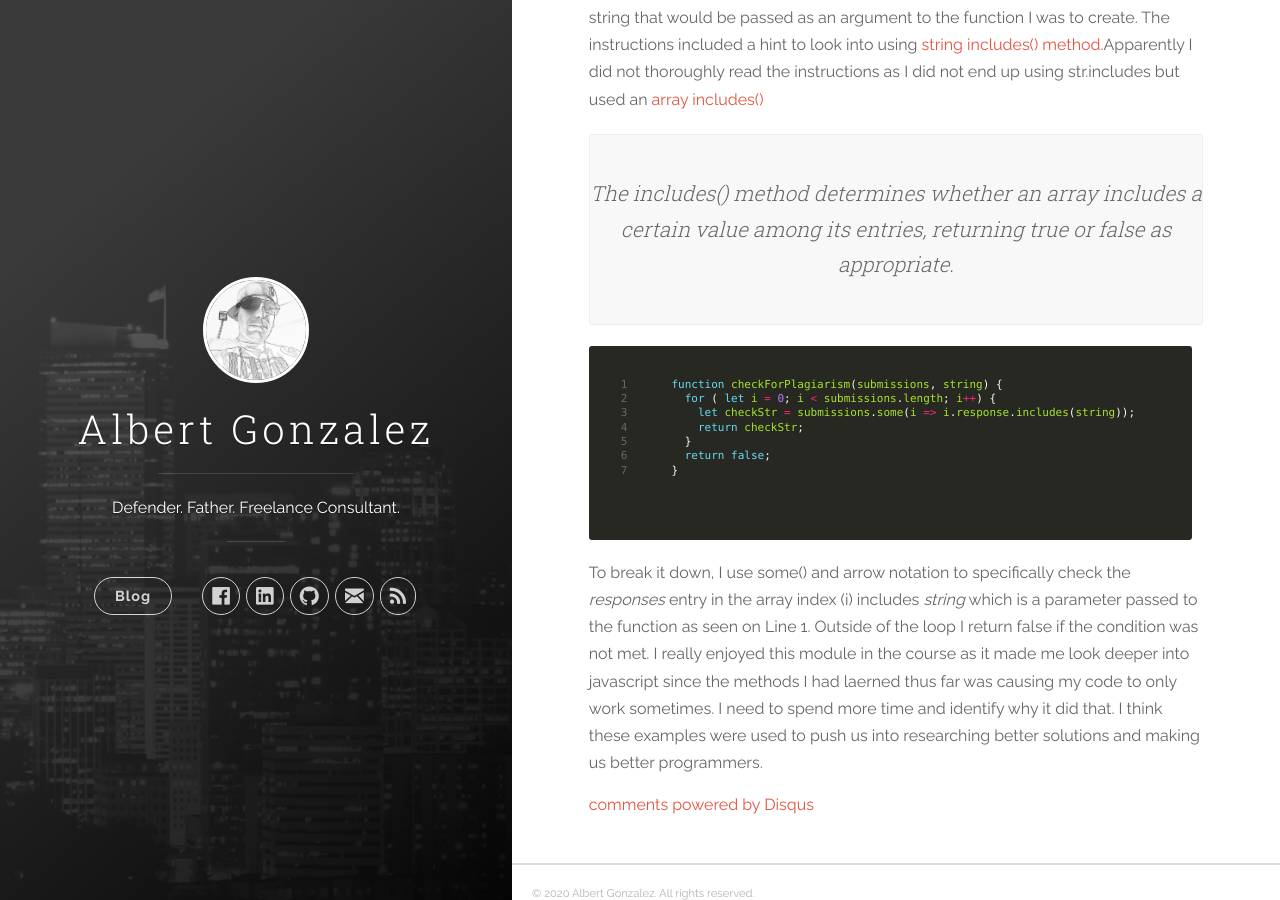
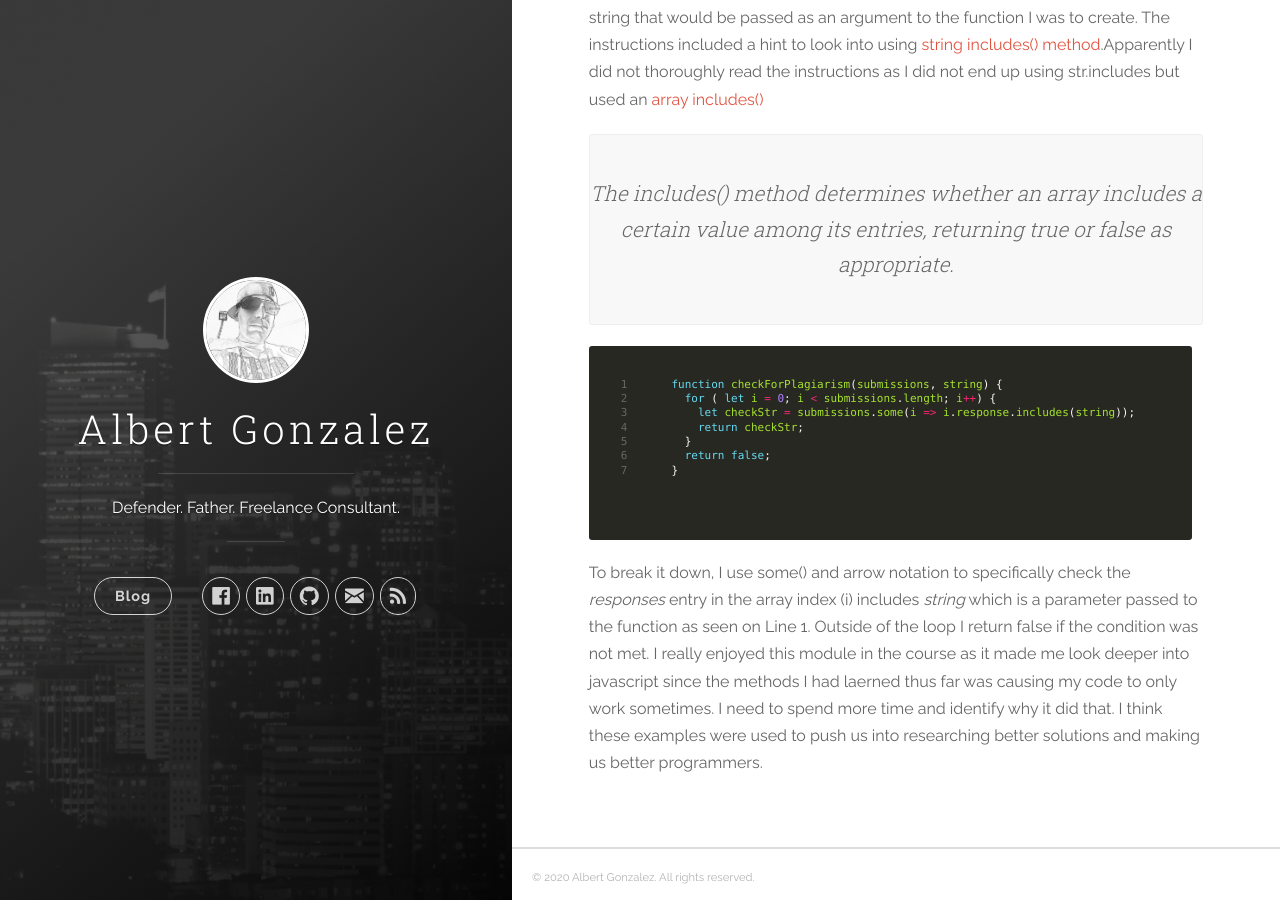
Before and after one commit to agonzal/agonzal.github.io, a Jekyll site: the page built from _posts/2020-09-13-some-filter-javascript.markdown, in a window 1280 px wide and 900 px high, scrolled down 1857 px. Built offline with Jekyll 4.4.1, drawn with Linux system fonts in a browser that asks for light colours; comment, search, counter and statistics services are not loaded; some of the changed lines change nothing that is shown.

Commit message:
config changes

```diff
--- a/_config.yml
+++ b/_config.yml
@@ -4,7 +4,7 @@ description: 'Defender. Father. Freelance Consultant. '
 url: 'http://agonzal.github.io'
 baseurl: ''
 # google_analytics: 'UA-XXXXXX-X'
-disqus_shortname: 'albgnz'
+#disqus_shortname: 'albgnz'
 
 author:
   name: 'Albert Gonzalez'
```
